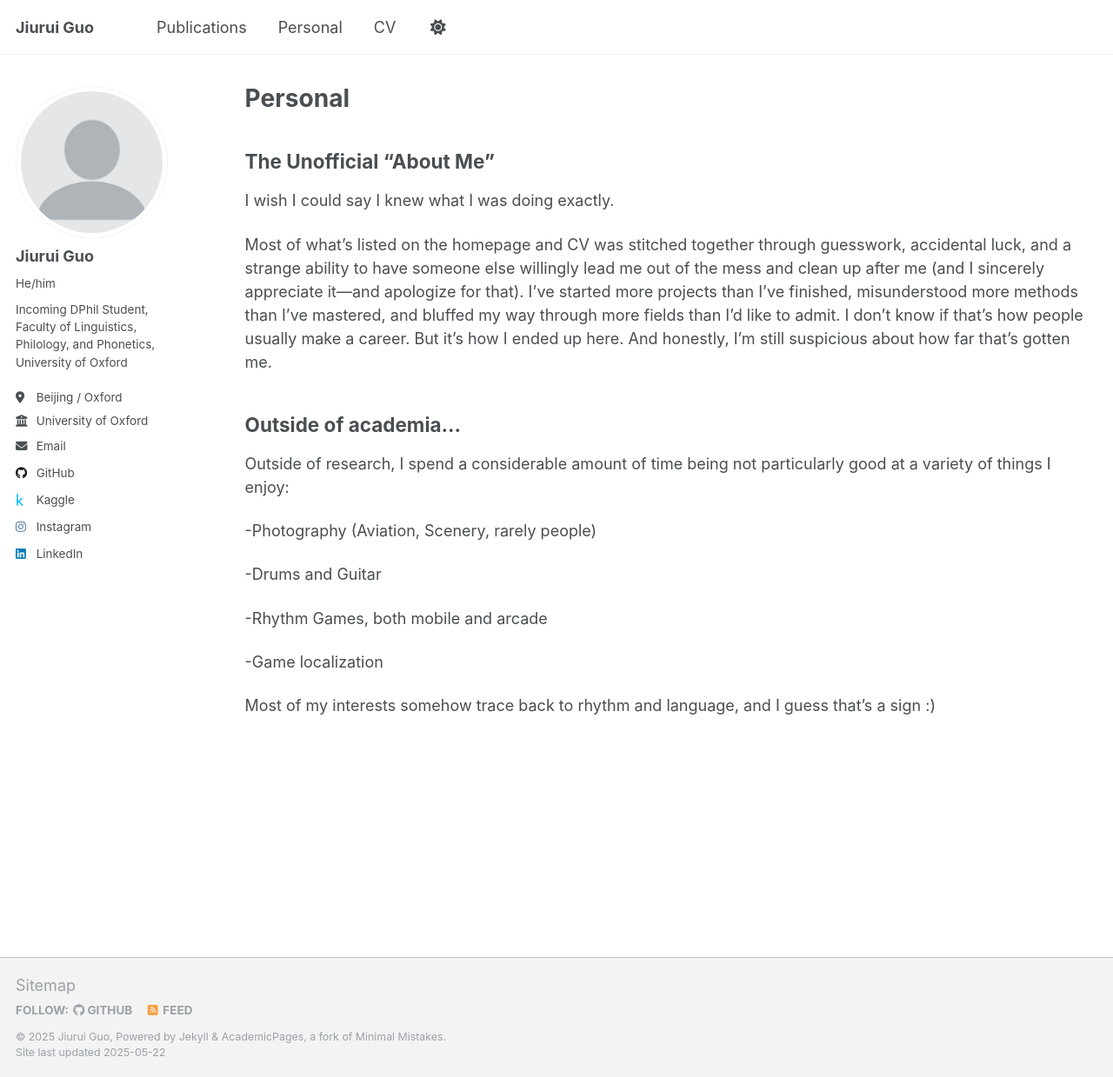
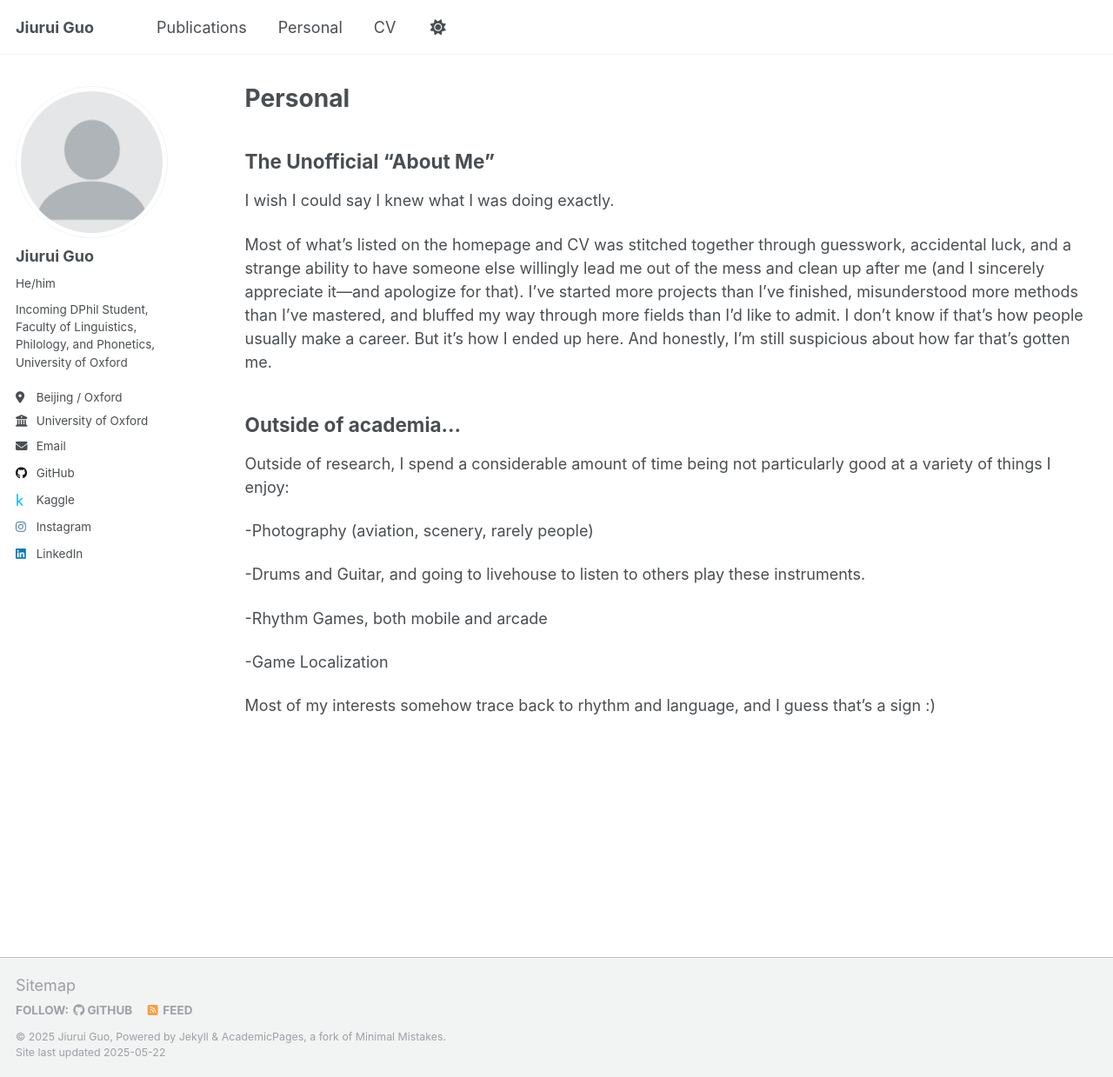
Before and after one commit to HayatoRG/hayatorg.github.io, a Jekyll site: the page built from _pages/personal.md, in a window 1280 px wide and 1239 px high. Shown: the whole window at 87% size. Built offline with Jekyll 4.4.1, drawn with Linux system fonts in a browser that asks for light colours.

Commit message:
Update personal.md

```diff
--- a/_pages/personal.md
+++ b/_pages/personal.md
@@ -20,12 +20,12 @@ Outside of academia...
 ------
 Outside of research, I spend a considerable amount of time being not particularly good at a variety of things I enjoy:
 
-  -Photography (Aviation, Scenery, rarely people)
+  -Photography (aviation, scenery, rarely people)
 
-  -Drums and Guitar
+  -Drums and Guitar, and going to livehouse to listen to others play these instruments.
 
   -Rhythm Games, both mobile and arcade
 
-  -Game localization
+  -Game Localization
 
 Most of my interests somehow trace back to rhythm and language, and I guess that's a sign :)
```
